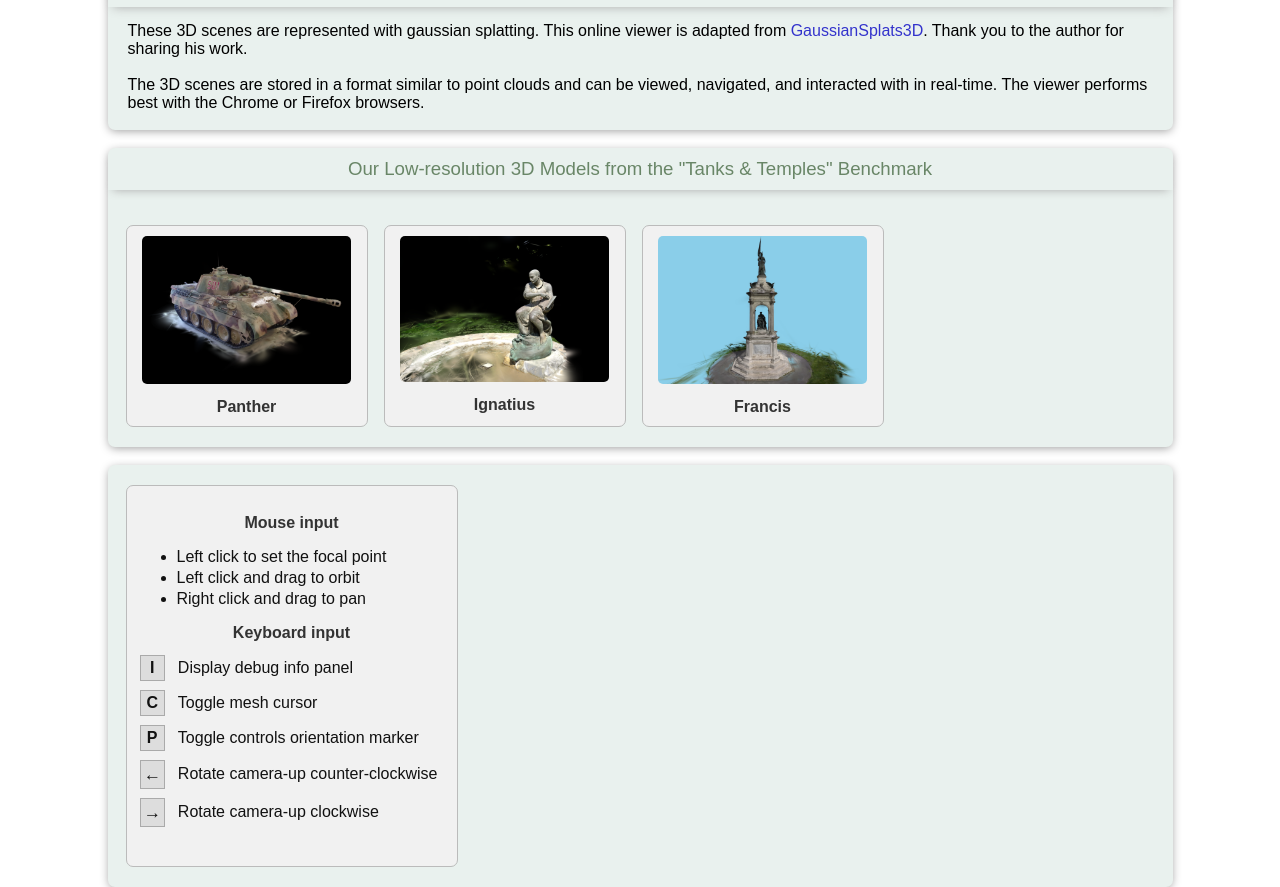
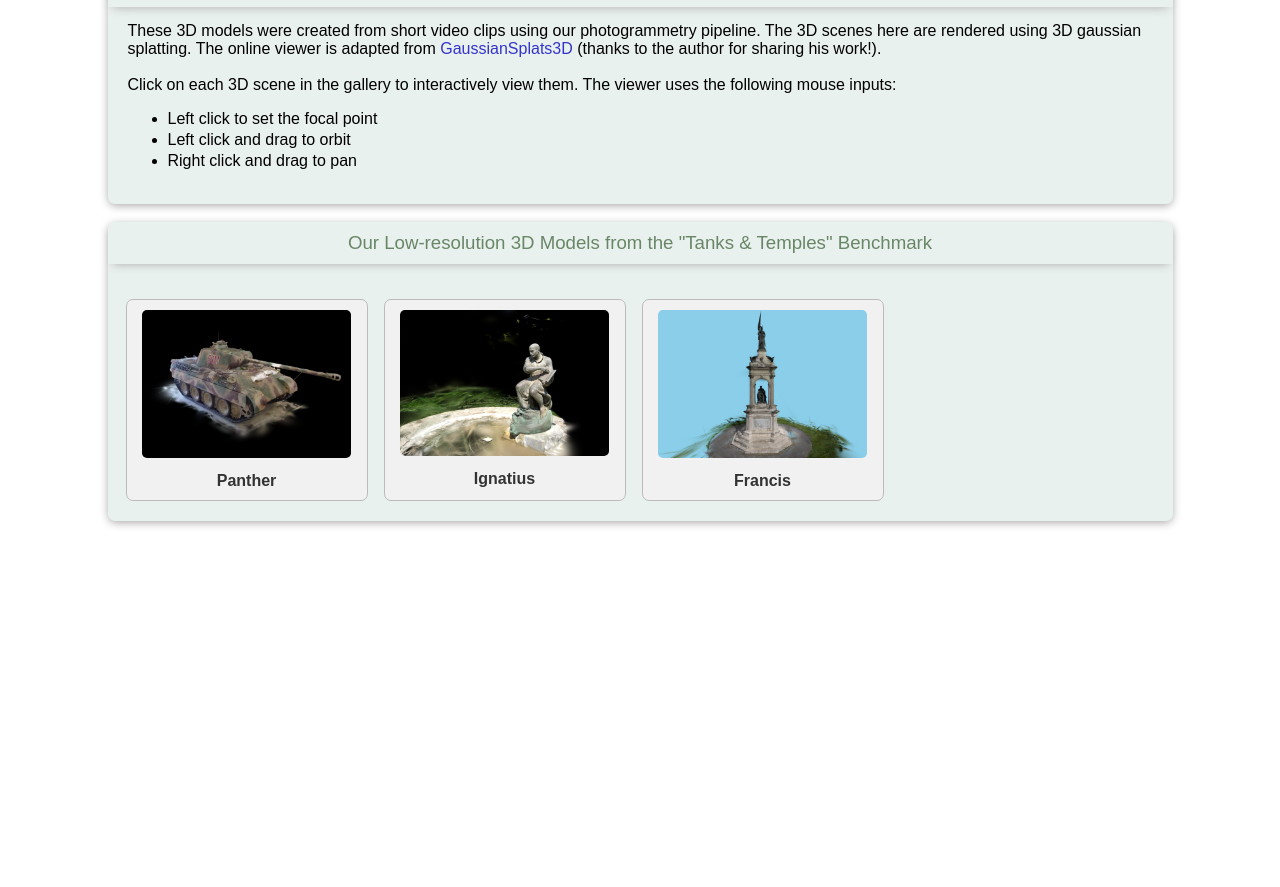
Before and after one commit to openphotogrammetry/openphotogrammetry.github.io, a plain HTML site: page index.html in a window 1280 px wide. Shown: the part 64-951 px from the top of the page. After the commit the page ends 810 px from the top, so only its background shows below. Drawn offline with nearby package versions, Linux system fonts and the light colour scheme.

Commit message:
Add files via upload

```diff
--- a/index.html
+++ b/index.html
@@ -514,10 +514,14 @@
         </div>
       </div>
       <div style="padding-left: 20px; padding-right: 20px;">
-        These 3D scenes are represented with gaussian splatting. This online viewer is adapted from <a href="https://github.com/mkkellogg/GaussianSplats3D <view-source:https://github.com/mkkellogg/GaussianSplats3D>">GaussianSplats3D</a>. Thank you to the author for sharing his work.
+        These 3D models were created from short video clips using our photogrammetry pipeline. The 3D scenes here are rendered using 3D gaussian splatting. The online viewer is adapted from <a href="https://github.com/mkkellogg/GaussianSplats3D <view-source:https://github.com/mkkellogg/GaussianSplats3D>">GaussianSplats3D</a> (thanks to the author for sharing his work!).
         <br><br>
-        The 3D scenes are stored in a format similar to point clouds and can be viewed, navigated, and interacted with in real-time.
-        The viewer performs best with the Chrome or Firefox browsers.
+        Click on each 3D scene in the gallery to interactively view them. The viewer uses the following mouse inputs:
+        <ul>
+           <li style="margin-bottom:3px;">Left click to set the focal point</li>
+           <li style="margin-bottom:3px;">Left click and drag to orbit</li>
+           <li style="margin-bottom:3px;">Right click and drag to pan</li>
+         </ul>
       </div>
       <br>
     </div>
@@ -549,64 +553,6 @@
         </div>
     </div>
     <br>
-    <div class="header-content-container">
-        <div class="content-row">
-
-            <div id ="controls-panel" class="splat-panel" style="height:360px;">
-
-                <br>
-                <span class="small-title">Mouse input</span>
-                <div style="text-align: left;">
-                    <ul>
-                        <li style="margin-bottom:3px;">Left click to set the focal point</li>
-                        <li style="margin-bottom:3px;">Left click and drag to orbit</li>
-                        <li style="margin-bottom:3px;">Right click and drag to pan</li>
-                    </ul>
-                </div>
-                <span class="small-title">Keyboard input</span>
-                <div style="height: 10px"></div>
-                <table>
-                    <tr>
-                        <td><div class ="controls-key">I</div></td>
-                        <td class="controls-key-description">Display debug info panel</td>
-                    </tr>
-                    <tr>
-                        <td colspan="2" style="height:1px">
-                        </td>
-                    </tr>
-                    <tr>
-                        <td><div class ="controls-key">C</div></td>
-                        <td class="controls-key-description">Toggle mesh cursor</td>
-                    </tr>
-                    <tr>
-                        <td colspan="2" style="height:1px">
-                        </td>
-                    </tr>
-                    <tr>
-                        <td><div class ="controls-key">P</div></td>
-                        <td class="controls-key-description">Toggle controls orientation marker</td>
-                    </tr>
-                    <tr>
-                        <td colspan="2" style="height:1px">
-                        </td>
-                    </tr>
-                    <tr>
-                        <td><div class ="controls-key" style="font-size:13pt; font-weight: bold;">&larr;</div></td>
-                        <td class="controls-key-description">Rotate camera-up counter-clockwise</td>
-                    </tr>
-                    <tr>
-                        <td colspan="2" style="height:1px">
-                        </td>
-                    </tr>
-                    <tr>
-                        <td><div class ="controls-key" style="font-size:13pt; font-weight: bold;">&rarr;</div></td>
-                        <td class="controls-key-description">Rotate camera-up clockwise</td>
-                    </tr>
-                </table>
-            </div>
-        </div>
-    </div>
-  </div>
 </body>
 
 <script>
```
